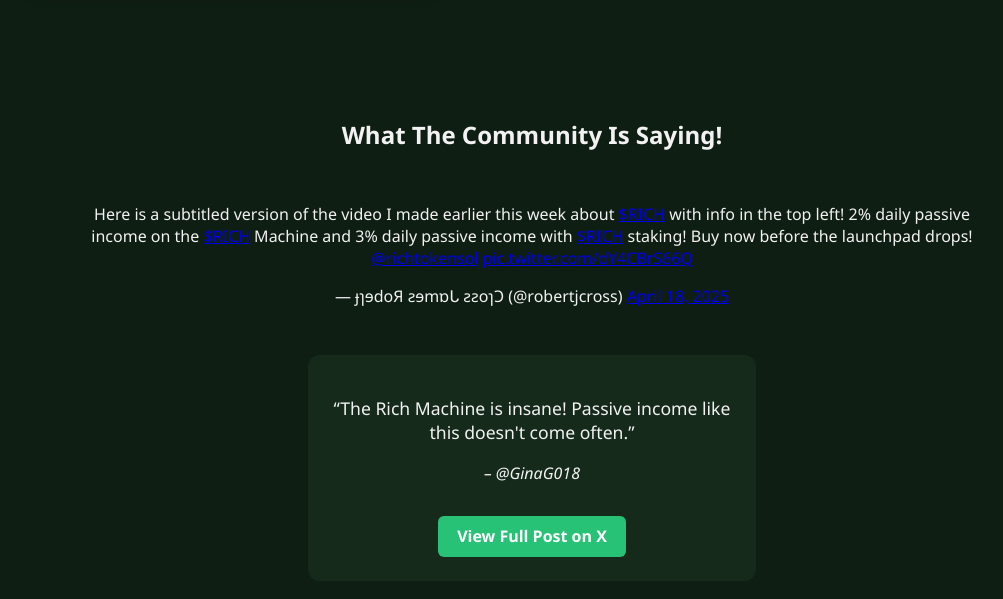
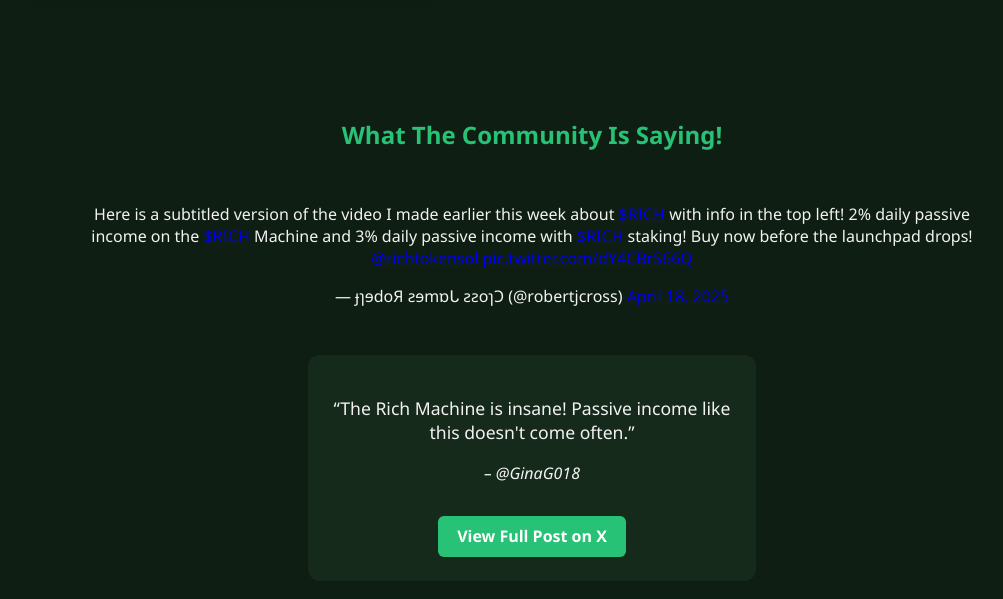
Before and after one commit to Farsyyde/Rich-Landing, a plain HTML site: page index.html in a window 1280 px wide. Shown: the part 4253-4852 px from the top of the page, without its empty margins (108-1111 px from the left). Drawn offline with Linux system fonts and the light colour scheme.

Commit message:
Update index.html

```diff
--- a/index.html
+++ b/index.html
@@ -139,7 +139,7 @@
   </section>
 
   <section class="section" style="text-align: center;">
-  <h1>What The Community Is Saying!</h1>
+  <h2>What The Community Is Saying!</h2>
 
  <div style="display: flex; justify-content: center; margin-bottom: 2rem;">
   <blockquote class="twitter-tweet" data-media-max-width="400">
```
